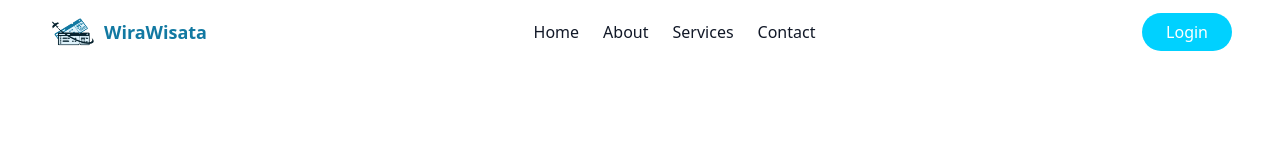
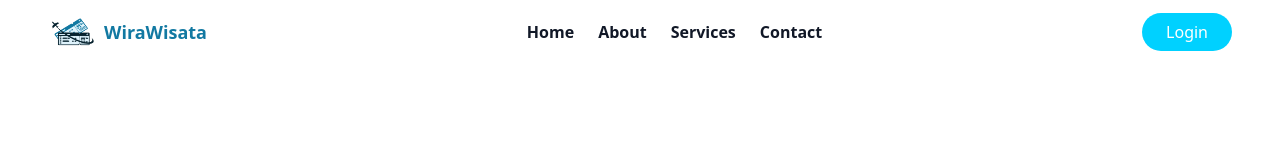
Before and after one commit to panntod/Wirawisata-Frontend, a React (Vite) app: page / in a window 1280 px wide. Shown: the top 160 px of the page. Built offline with nearby package versions, Linux system fonts and the light colour scheme.

Commit message:
refactor: Change font size and font weight

```diff
--- a/src/components/global/Navbar.jsx
+++ b/src/components/global/Navbar.jsx
@@ -21,16 +21,28 @@ export default function Navbar() {
 
         {/* Content */}
         <div className="hidden md:flex space-x-6">
-          <Link to="/" className="text-gray-900 hover:text-gray-800">
+          <Link
+            to="/"
+            className="text-gray-900 font-semibold hover:text-gray-800"
+          >
             Home
           </Link>
-          <Link to="/about" className="text-gray-900 hover:text-gray-800">
+          <Link
+            to="/about"
+            className="text-gray-900 font-semibold hover:text-gray-800"
+          >
             About
           </Link>
-          <Link to="/services" className="text-gray-900 hover:text-gray-800">
+          <Link
+            to="/services"
+            className="text-gray-900 font-semibold hover:text-gray-800"
+          >
             Services
           </Link>
-          <Link to="/contact" className="text-gray-900 hover:text-gray-800">
+          <Link
+            to="/contact"
+            className="text-gray-900 font-semibold hover:text-gray-800"
+          >
             Contact
           </Link>
         </div>
@@ -66,25 +78,25 @@ export default function Navbar() {
         <div className="md:hidden bg-transparent backdrop-blur-xl ">
           <Link
             to="/"
-            className="block text-gray-900 px-4 py-2 hover:bg-gray-800"
+            className="block text-gray-900 font-semibold px-4 py-2 hover:bg-gray-800"
           >
             Home
           </Link>
           <Link
             to="/about"
-            className="block text-gray-900 px-4 py-2 hover:bg-gray-800"
+            className="block text-gray-900 font-semibold px-4 py-2 hover:bg-gray-800"
           >
             About
           </Link>
           <Link
             to="/services"
-            className="block text-gray-900 px-4 py-2 hover:bg-gray-800"
+            className="block text-gray-900 font-semibold px-4 py-2 hover:bg-gray-800"
           >
             Services
           </Link>
           <Link
             to="/contact"
-            className="block text-gray-900 px-4 py-2 hover:bg-gray-800"
+            className="block text-gray-900 font-semibold px-4 py-2 hover:bg-gray-800"
           >
             Contact
           </Link>
```
